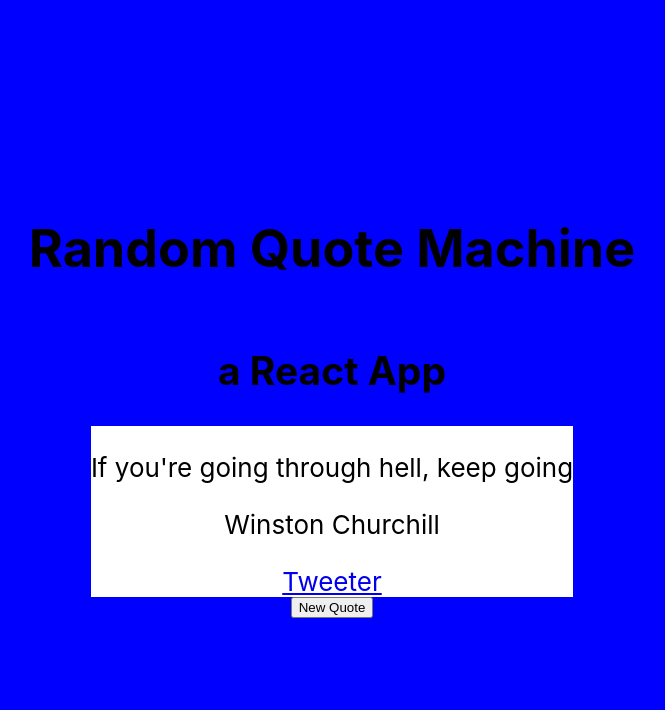
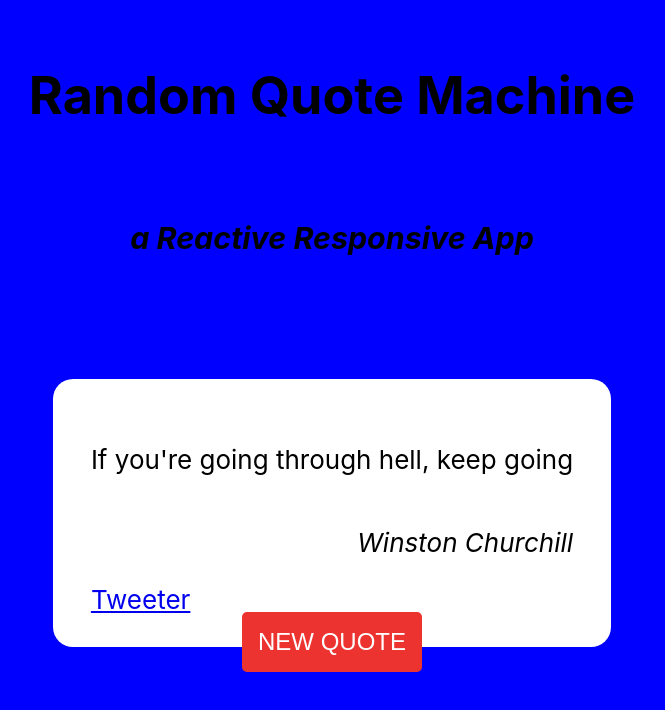
Before and after one commit to DiegoGorgazzi/random-quote-machine, a React (Create React App) app: page / in a window 1280 px wide. Shown: the top 710 px of the page, without its empty margins (308-973 px from the left). Built offline with nearby package versions, Linux system fonts and the light colour scheme.

Commit message:
Add style

```diff
--- a/src/App.css
+++ b/src/App.css
@@ -5,6 +5,36 @@
     display: flex;
     flex-direction: column;
     align-items: center;
-    justify-content: center;
+    justify-content: space-between;
     font-size: calc(10px + 2vmin);
 }
+
+#new-quote {
+color: #fff !important;
+text-transform: uppercase;
+background: #ed3330;
+padding: 16px;
+border-radius: 5px;
+display: inline-block;
+border: none;
+cursor: pointer ;
+margin-bottom: 10%;
+margin-top: -10%;
+font-size: calc(8px + 2vmin);
+}
+
+#new-quote:hover {
+background: #434343;
+letter-spacing: 1px;
+box-shadow: 5px 40px -10px rgba(0,0,0,0.57);
+transition: all 0.4s ease 0s;
+}
+
+h1 {
+  margin:5%;
+}
+
+h3 {
+  margin-top: -5%;
+  font-style: oblique;
+}
--- a/src/App.js
+++ b/src/App.js
@@ -29,7 +29,7 @@ class App extends Component {
       <div className="App">
 
       <h1>Random Quote Machine </h1>
-      <h2>a React App</h2>
+      <h3>a Reactive Responsive App</h3>
       <QuoteBox
         quote={this.state.quotes.qText}
         author={this.state.quotes.qAuthor}
--- a/src/components/QuoteBox/QuoteBox.css
+++ b/src/components/QuoteBox/QuoteBox.css
@@ -1,20 +1,38 @@
 #quote-box {
   border: white;
   background-color: white;
-  /*min-height: 100vh;*/
+  max-width: 60%;
+  min-width: 250px;
+  /*min-height: 300px;*/
   font-size: calc(10px + 2vmin);
+  padding: 3%;
+  border-radius: 20px;
+  display: flex;
+  flex-direction: column;
+  align-items: center;
+  justify-content: space-between;
+}
+
+.text-author {
+  /*margin-top: 25%;*/
+  display: flex;
+  flex-direction: column;
+  align-items: center;
+  justify-content: space-around;
 }
 
 #text {
-
+  font-type: ;
 }
 
 
 #author {
-
+  align-self: flex-end;
+  font-style: italic;
 }
 
 
-#tweet-quote {
-
+#tweeter {
+  align-self: flex-start;
+  height: 25px;
 }
--- a/src/components/QuoteBox/QuoteBox.js
+++ b/src/components/QuoteBox/QuoteBox.js
@@ -4,7 +4,7 @@ import "./QuoteBox.css";
 const quoteBox = (props) => {
     return (
       <div id="quote-box">
-
+          <div className="text-author" >
             <div id="text">
               <p>{props.quote}</p>
             </div>
@@ -12,9 +12,10 @@ const quoteBox = (props) => {
             <div id="author">
                 <p>{props.author}</p>
             </div>
+          </div>
 
-        <div id="tweet-quote">
-            <a href="https://twitter.com/intent/tweet">Tweeter</a>
+          <div id="tweeter">
+              <a id="tweet-quote" href="https://twitter.com/intent/tweet">Tweeter</a>
           </div>
 
 
--- a/src/shared/quotesList.js
+++ b/src/shared/quotesList.js
@@ -4,7 +4,7 @@ export const quotesList = [
         qAuthor: "Anonymous"},
     {qId:  2,
       qText: "To be or Not to be. That is the question." ,
-        qAuthor: "shakespeare"},
+        qAuthor: "Shakespeare"},
     {qId:  3,
       qText: "Be greedy when others are fearful; be fearful when others are greedy",
         qAuthor: "Warren Buffet"},
@@ -12,8 +12,8 @@ export const quotesList = [
       qText: "If you're going through hell, keep going",
         qAuthor: "Winston Churchill"},
     {qId:  5,
-        qText: "These things I have spoken to you that in Me you may have apeace. In the world you have baffliction, but take courage; I have covercome the world.",
-          qAuthor: "John 16:33 (The Bible, Recovery Version)"},
+        qText: "These things I have spoken to you that in Me you may have peace. In the world you have affliction, but take courage; I have covercome the world.",
+          qAuthor: "John 16:33"},
     {qId:  6,
         qText: "Our greatest glory is not in never falling, but in rising every time we fall.",
           qAuthor: "Confucius"},
@@ -24,6 +24,6 @@ export const quotesList = [
         qText: "When the whole world is silent, even one voice becomes powerful.",
           qAuthor: "Malala Yousafzai"},
     {qId:  9,
-          qText: "“If you don’t like the road you’re walking, start paving another one.",
+          qText: "If you don’t like the road you’re walking, start paving another one.",
           qAuthor: "Dolly Parton"}
   ];
```
Lines whose indentation alone changed are shown as unchanged.
